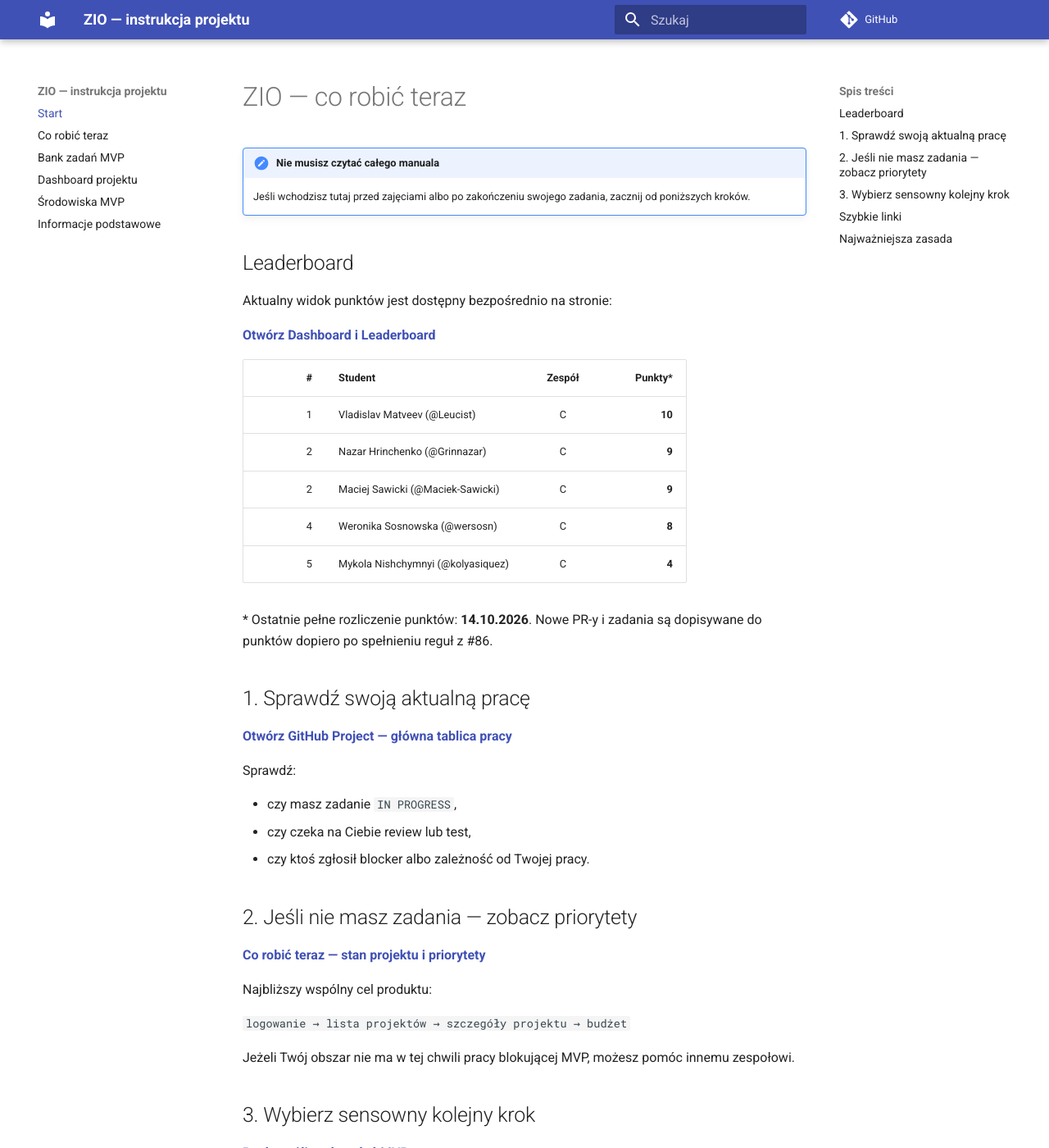
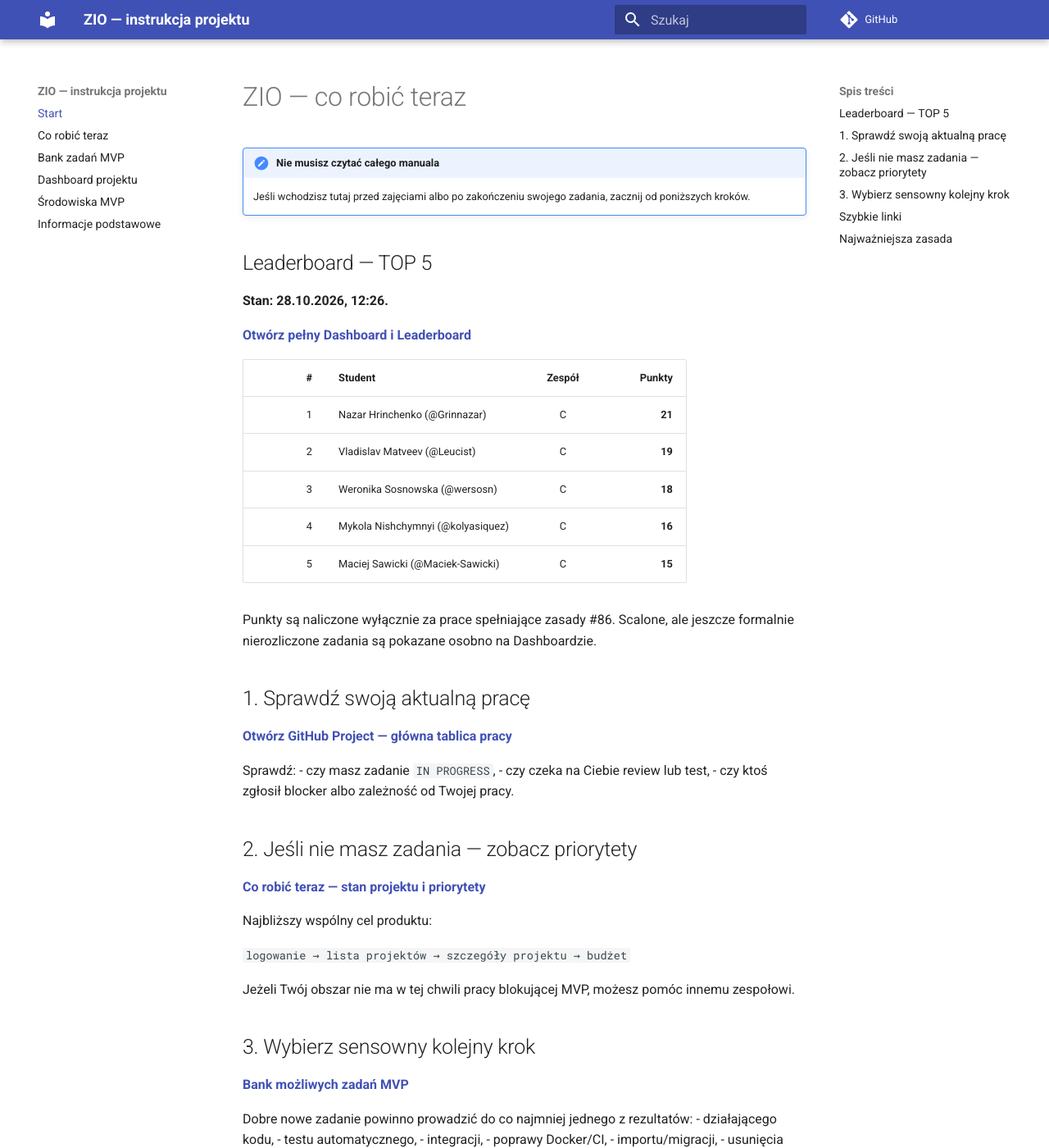
Before and after one commit to zio-wi-pb-mc/pb-science-office-manual, an MkDocs documentation site: the page built from manual/index.md, in a window 1280 px wide and 1400 px high. Shown: the whole window at 82% size. Built offline with MkDocs 1.6.1 and Material for MkDocs 9.7.7, drawn with Linux system fonts in a browser that asks for light colours; comment, search, counter and statistics services are not loaded; some of the changed text lies outside the part shown.

Commit message:
docs: refresh leaderboard top five

```diff
--- a/manual/index.md
+++ b/manual/index.md
@@ -3,28 +3,27 @@
 !!! important "Nie musisz czytać całego manuala"
     Jeśli wchodzisz tutaj przed zajęciami albo po zakończeniu swojego zadania, zacznij od poniższych kroków.
 
-## Leaderboard
+## Leaderboard — TOP 5
 
-Aktualny widok punktów jest dostępny bezpośrednio na stronie:
+**Stan: 28.10.2026, 12:26.**
 
-[**Otwórz Dashboard i Leaderboard**](19-dashboard-projektu.md)
+[**Otwórz pełny Dashboard i Leaderboard**](19-dashboard-projektu.md)
 
-| # | Student | Zespół | Punkty* |
+| # | Student | Zespół | Punkty |
 |---:|---|:---:|---:|
-| 1 | Vladislav Matveev (@Leucist) | C | **10** |
-| 2 | Nazar Hrinchenko (@Grinnazar) | C | **9** |
-| 2 | Maciej Sawicki (@Maciek-Sawicki) | C | **9** |
-| 4 | Weronika Sosnowska (@wersosn) | C | **8** |
-| 5 | Mykola Nishchymnyi (@kolyasiquez) | C | **4** |
+| 1 | Nazar Hrinchenko (@Grinnazar) | C | **21** |
+| 2 | Vladislav Matveev (@Leucist) | C | **19** |
+| 3 | Weronika Sosnowska (@wersosn) | C | **18** |
+| 4 | Mykola Nishchymnyi (@kolyasiquez) | C | **16** |
+| 5 | Maciej Sawicki (@Maciek-Sawicki) | C | **15** |
 
-\* Ostatnie pełne rozliczenie punktów: **14.10.2026**. Nowe PR-y i zadania są dopisywane do punktów dopiero po spełnieniu reguł z #86.
+Punkty są naliczone wyłącznie za prace spełniające zasady #86. Scalone, ale jeszcze formalnie nierozliczone zadania są pokazane osobno na Dashboardzie.
 
 ## 1. Sprawdź swoją aktualną pracę
 
 [**Otwórz GitHub Project — główna tablica pracy**](https://github.com/orgs/zio-wi-pb-mc/projects/1/views/1)
 
 Sprawdź:
-
 - czy masz zadanie `IN PROGRESS`,
 - czy czeka na Ciebie review lub test,
 - czy ktoś zgłosił blocker albo zależność od Twojej pracy.
@@ -43,10 +42,7 @@ Jeżeli Twój obszar nie ma w tej chwili pracy blokującej MVP, możesz pomóc i
 
 [**Bank możliwych zadań MVP**](17-bank-zadan-mvp.md)
 
-To nie jest lista obowiązkowych przydziałów. Przed utworzeniem Issue sprawdź, czy podobne zadanie już nie istnieje.
-
 Dobre nowe zadanie powinno prowadzić do co najmniej jednego z rezultatów:
-
 - działającego kodu,
 - testu automatycznego,
 - integracji,
@@ -66,13 +62,3 @@ Dobre nowe zadanie powinno prowadzić do co najmniej jednego z rezultatów:
 ## Najważniejsza zasada
 
 **A–F nie są silosami.** Zespół określa główny obszar odpowiedzialności, ale produkt jest wspólny.
-
-Po zakończeniu bieżącego Issue:
-
-1. sprawdź GitHub Project,
-2. sprawdź zależności i otwarte PR,
-3. wybierz mały brak potrzebny MVP,
-4. utwórz Issue z jednym właścicielem,
-5. pracuj na branchu od `dev`,
-6. otwórz PR do `dev`,
-7. wykonaj lub uzyskaj peer review.
```
